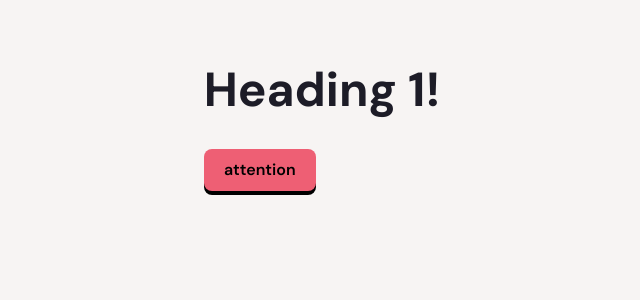
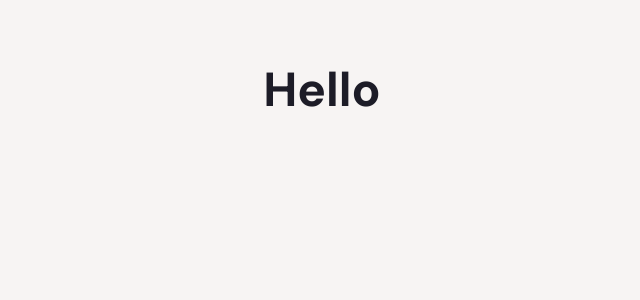
Before and after one commit to jacobcasas/Flashcard-App, a React (Vite) app: page / in a window 1280 px wide. Shown: the top 300 px of the page, without its empty margins (318-958 px from the left). Built offline with nearby package versions, Linux system fonts and the light colour scheme.

Commit message:
starting dashboard structuring

```diff
--- a/package.json
+++ b/package.json
@@ -1,7 +1,7 @@
 {
   "name": "flashcard-app",
   "private": true,
-  "version": "0.0.0",
+  "version": "0.0.1",
   "type": "module",
   "scripts": {
     "dev": "vite",
--- a/src/App.jsx
+++ b/src/App.jsx
@@ -1,12 +1,12 @@
 import { useState } from 'react'
+import Dashboard from './pages/Dashboard'
 import './App.css'
 
 function App() {
 
   return (
     <>
-      <h1>Heading 1!</h1>
-      <button className='btn-attention'>attention</button>
+      <Dashboard />
     </>
   )
 }
--- a/src/pages/Dashboard.jsx
+++ b/src/pages/Dashboard.jsx
@@ -1,3 +1,12 @@
 function Dashboard () {
 
+    return (
+        <>
+            <div className="page-container">
+                <h1>Hello</h1>
+            </div>
+        </>
+    )
 }
+
+export default Dashboard
```
Also changed, not shown: src/assets/Background.svg (added).
